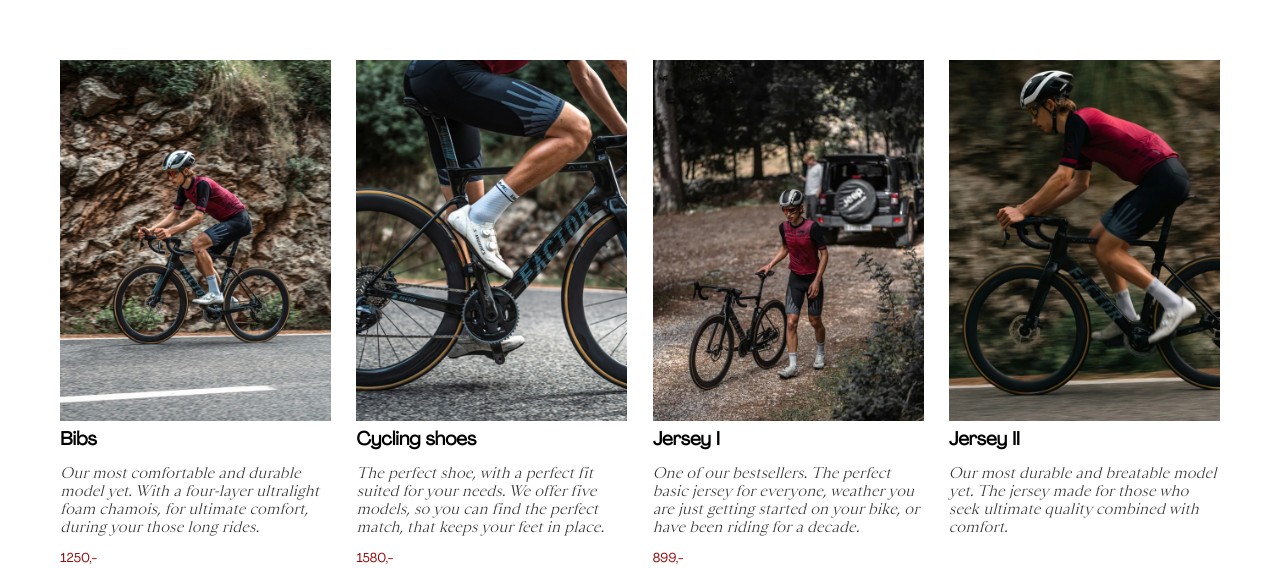
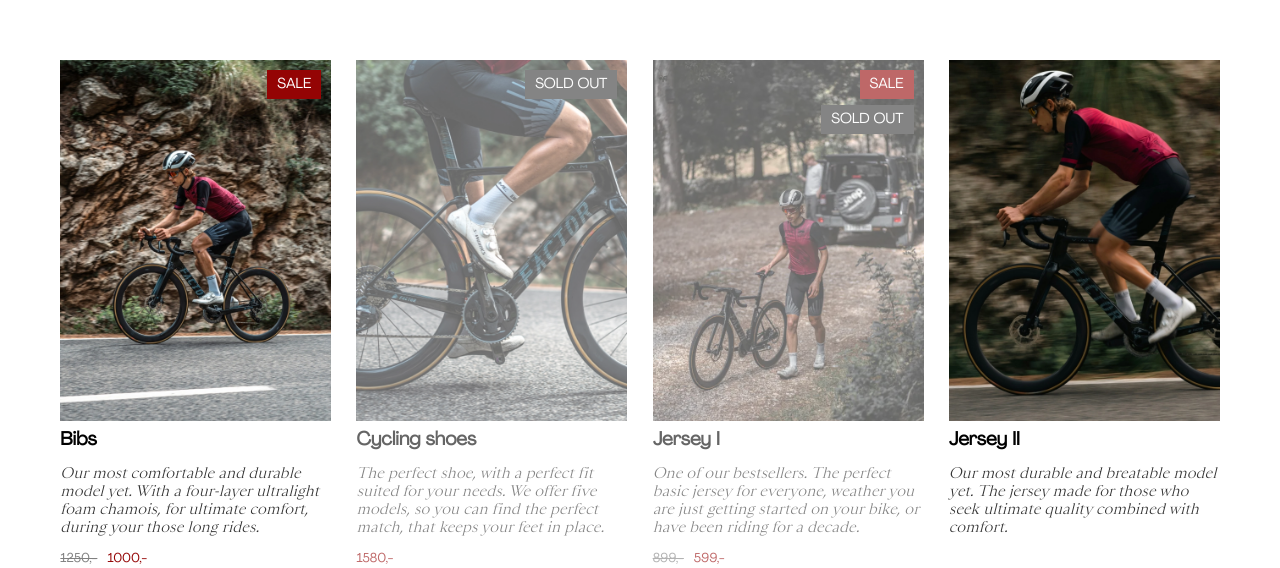
Before and after one commit to kory0001/01_statisk_site, a plain HTML site: page produktliste.html in a window 1280 px wide. Shown: the part 225-793 px from the top of the page. Drawn offline with Linux system fonts and the light colour scheme.

Commit message:
sale + udsolgt feature

```diff
--- a/produktliste.html
+++ b/produktliste.html
@@ -43,18 +43,19 @@
 
     <div class="grid_produkter">
         <div></div>
-        <a class="produkt_link" href="produkt.html">
+        <a class="produkt_link sale" href="produkt.html">
             <div>
                 <img src="img/bibs.webp" alt="bibs">
                 <h3>Bibs</h3>
                 <p class="p_beskrivelse">Our most comfortable and durable model yet. With a four-layer ultralight foam
                     chamois, for ultimate comfort, during your those long rides.</p>
-                <p class="pris">1250,-</p>
+                <p class="pris"><span class="original_pris">1250,-</span>1000,-</p>
+                <span class="sale_badge">SALE</span>
 
             </div>
         </a>
 
-        <a class="produkt_link" href="produkt.html">
+        <a class="produkt_link udsolgt" href="produkt.html">
             <div>
                 <img src="img/sko.webp" alt="">
                 <h3>Cycling shoes</h3>
@@ -63,18 +64,23 @@
                     so
                     you can find the perfect match, that keeps your feet in place.</p>
                 <p class="pris">1580,-</p>
+                <span class="udsolgt_badge">SOLD OUT</span>
 
 
             </div>
         </a>
-        <a class="produkt_link" href="produkt.html">
+
+
+        <a class="produkt_link udsolgt sale" href="produkt.html">
             <div>
                 <img src="img/jersey2.webp" alt="jersey">
                 <h3>Jersey I</h3>
                 <p class="p_beskrivelse">One of our bestsellers. The perfect basic jersey for everyone, weather you are
                     just
                     getting started on your bike, or have been riding for a decade.</p>
-                <p class="pris">899,-</p>
+                <p class="pris"><span class="original_pris">899,-</span>599,-</p>
+                <span class="sale_badge">SALE</span>
+                <span class="udsolgt_badge_kombi">SOLD OUT</span>
 
             </div>
         </a>
@@ -137,7 +143,12 @@
             </div>
         </a>
         <div></div>
+
+
     </div>
+
+
+
 
     <script src="java.js"></script>
 </body>
--- a/style.css
+++ b/style.css
@@ -91,6 +91,57 @@ h3 {
   font-family: agrandir;
 }
 
+/* Styling for sale items */
+.produkt_link.sale {
+  position: relative;
+}
+
+.sale_badge {
+  position: absolute;
+  top: 10px;
+  right: 10px;
+  background-color: #940404;
+  font-family: agrandir;
+  color: white;
+  padding: 5px 10px;
+  font-size: 0.9em;
+}
+
+.sale .pris .original_pris {
+  text-decoration: line-through;
+  color: grey;
+  margin-right: 10px;
+}
+
+/* Styling for sold-out items */
+.produkt_link.udsolgt {
+  position: relative;
+  opacity: 0.6; /* Grey out the item */
+  pointer-events: none; /* Disable clicking */
+}
+
+.udsolgt_badge {
+  position: absolute;
+  top: 10px;
+  right: 10px;
+  background-color: #333;
+  font-family: agrandir;
+  color: white;
+  padding: 5px 10px;
+  font-size: 0.9em;
+}
+
+.udsolgt_badge_kombi {
+  position: absolute;
+  top: 45px;
+  right: 10px;
+  background-color: #333;
+  font-family: agrandir;
+  color: white;
+  padding: 5px 10px;
+  font-size: 0.9em;
+}
+
 /********************* PRODUKTSIDEN ************************/
 
 .grid_singleview h4 {
```
